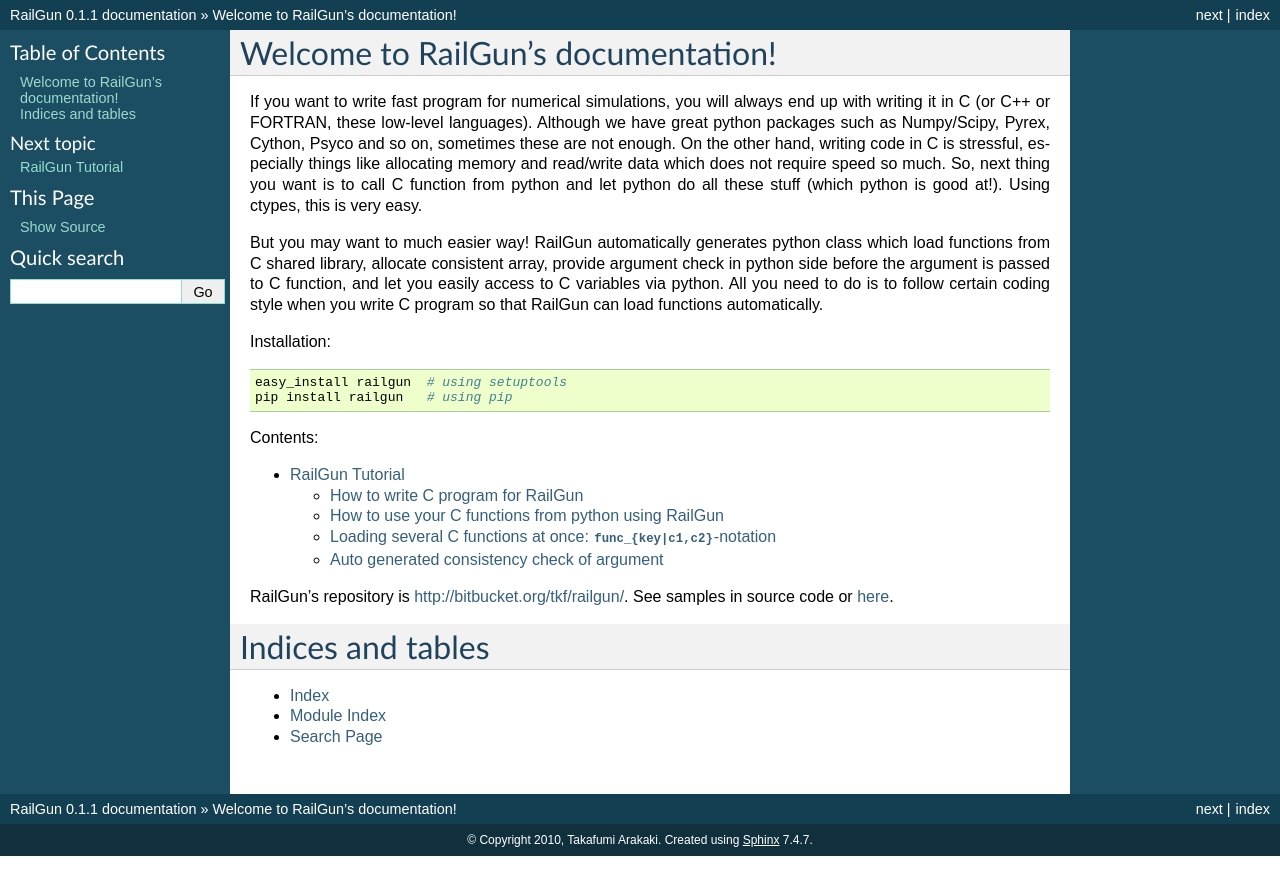
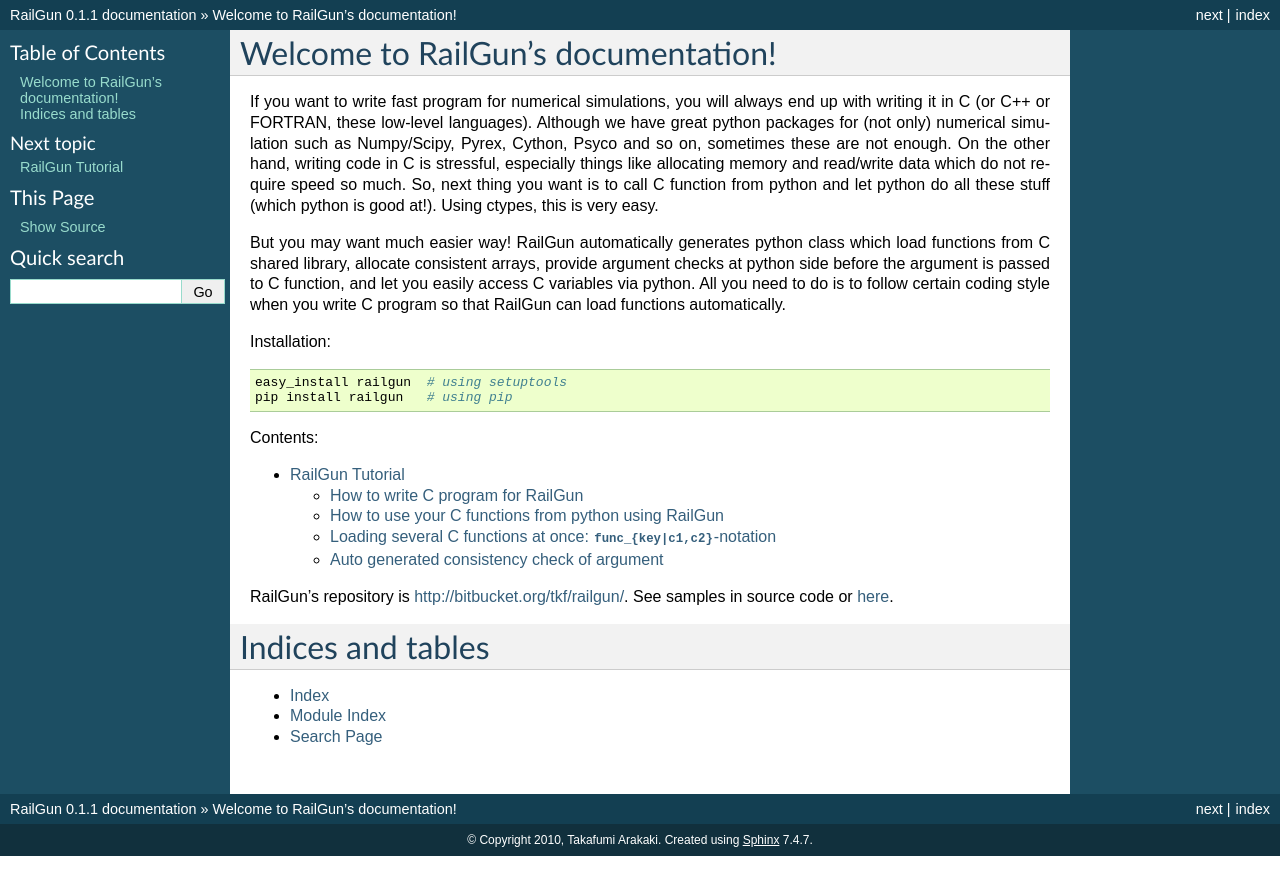
Before and after one commit to tkf/railgun, a Sphinx documentation site: the page built from doc/source/index.rst, in a window 1280 px wide. Shown: the top 895 px of the page. Built offline with Sphinx 7.4.7, drawn with Linux system fonts in a browser that asks for light colours.

Commit message:
fix tiny mistakes in index.rst; remove mail address from __init__.py

```diff
--- a/doc/source/index.rst
+++ b/doc/source/index.rst
@@ -8,18 +8,18 @@
 
 If you want to write fast program for numerical simulations, you will
 always end up with writing it in C (or C++ or FORTRAN, these low-level
-languages). Although we have great python packages such as
-Numpy/Scipy, Pyrex, Cython, Psyco and so on, sometimes these are not
-enough.  On the other hand, writing code in C is stressful, especially
-things like allocating memory and read/write data which does not
-require speed so much. So, next thing you want is to call C function
-from python and let python do all these stuff (which python is good
-at!).  Using ctypes, this is very easy.
+languages). Although we have great python packages for (not only)
+numerical simulation such as Numpy/Scipy, Pyrex, Cython, Psyco and so
+on, sometimes these are not enough. On the other hand, writing code in
+C is stressful, especially things like allocating memory and
+read/write data which do not require speed so much. So, next thing you
+want is to call C function from python and let python do all these
+stuff (which python is good at!). Using ctypes, this is very easy.
 
-But you may want to much easier way! RailGun automatically generates
+But you may want much easier way! RailGun automatically generates
 python class which load functions from C shared library, allocate
-consistent array, provide argument check in python side before the
-argument is passed to C function, and let you easily access to C
+consistent arrays, provide argument checks at python side before the
+argument is passed to C function, and let you easily access C
 variables via python. All you need to do is to follow certain coding
 style when you write C program so that RailGun can load functions
 automatically.
--- a/railgun/__init__.py
+++ b/railgun/__init__.py
@@ -22,7 +22,7 @@
 This module only requires Numpy.
 """
 
-__author__  = "Takafumi Arakaki (aka.tkf@gmail.com)"
+__author__  = "Takafumi Arakaki"
 __version__ = "0.1.1"
 __license__ = "MIT License"
 
```
